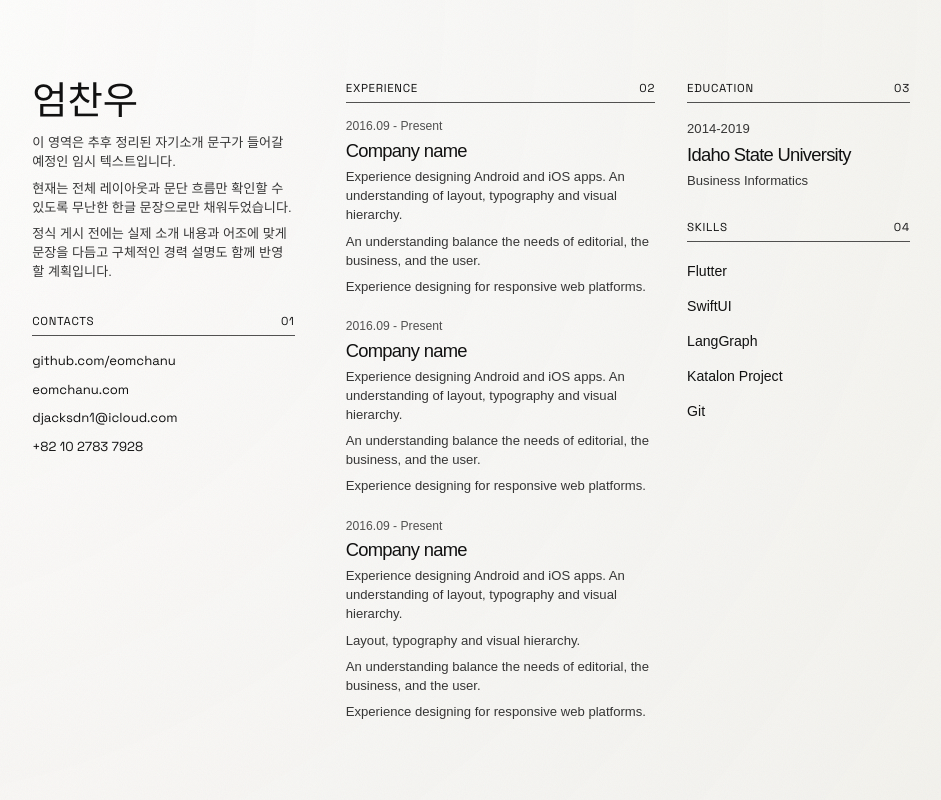
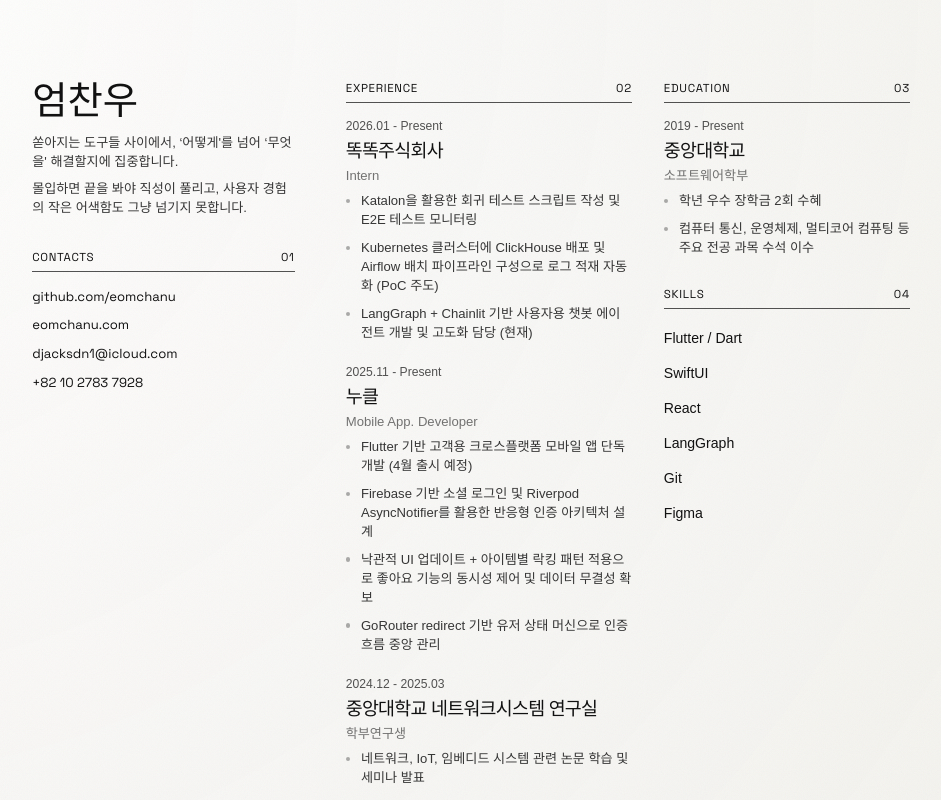
Before and after one commit to eomchanu/eomchanu-cv, a Next.js app: page / in a window 1280 px wide. Shown: the top 800 px of the page, without its empty margins (169-1110 px from the left). Built offline with nearby package versions, Linux system fonts and the light colour scheme; a web font is replaced by a local one.

Commit message:
content: Figma 최신 텍스트 및 레이아웃 반영
- Figma에서 갱신된 자기소개, 경력, 학력, 스킬 텍스트 반영
- 경력과 학력 설명 문단에 도트형 구분자 적용 및 위치 보정
- 우측 컬럼 폭을 넓혀 3컬럼 레이아웃 가독성 개선

```diff
--- a/app/globals.css
+++ b/app/globals.css
@@ -79,7 +79,7 @@ a {
 
 .content-panel {
   display: grid;
-  grid-template-columns: minmax(0, 1fr) minmax(120px, 0.72fr);
+  grid-template-columns: minmax(0, 1fr) minmax(150px, 0.86fr);
   gap: clamp(1.5rem, 3vw, 2rem);
 }
 
@@ -103,12 +103,37 @@ a {
   gap: 0.45rem;
 }
 
-.body-copy p,
-.education-card p {
+.body-copy p {
   margin: 0;
   font-size: clamp(0.82rem, 0.8vw, 0.94rem);
   line-height: 1.45;
   color: var(--muted);
+}
+
+.bullet-copy {
+  display: grid;
+  gap: 0.55rem;
+}
+
+.bullet-copy p {
+  position: relative;
+  margin: 0;
+  padding-left: 0.95rem;
+  font-size: clamp(0.82rem, 0.8vw, 0.94rem);
+  line-height: 1.45;
+  color: var(--muted);
+}
+
+.bullet-copy p::before {
+  content: "";
+  position: absolute;
+  top: 0.72em;
+  left: 0;
+  width: 0.26rem;
+  height: 0.26rem;
+  border-radius: 999px;
+  background: rgba(17, 17, 17, 0.34);
+  transform: translateY(-50%);
 }
 
 .section-block {
@@ -182,6 +207,14 @@ a {
   line-height: 1.08;
   font-weight: 500;
   letter-spacing: -0.04em;
+  white-space: pre-line;
+}
+
+.role-text {
+  margin: 0;
+  font-size: clamp(0.82rem, 0.8vw, 0.94rem);
+  line-height: 1.35;
+  color: rgba(17, 17, 17, 0.58);
 }
 
 .skills-list {
--- a/app/page.tsx
+++ b/app/page.tsx
@@ -2,6 +2,7 @@ type ExperienceItem = {
   id: string;
   period: string;
   company: string;
+  role?: string;
   paragraphs: string[];
 };
 
@@ -10,12 +11,12 @@ type EducationItem = {
   period: string;
   school: string;
   major: string;
+  details?: string[];
 };
 
 const summaryParagraphs = [
-  "이 영역은 추후 정리된 자기소개 문구가 들어갈 예정인 임시 텍스트입니다.",
-  "현재는 전체 레이아웃과 문단 흐름만 확인할 수 있도록 무난한 한글 문장으로만 채워두었습니다.",
-  "정식 게시 전에는 실제 소개 내용과 어조에 맞게 문장을 다듬고 구체적인 경력 설명도 함께 반영할 계획입니다."
+  "쏟아지는 도구들 사이에서, ‘어떻게'를 넘어 ‘무엇을' 해결할지에 집중합니다.",
+  "몰입하면 끝을 봐야 직성이 풀리고, 사용자 경험의 작은 어색함도 그냥 넘기지 못합니다."
 ];
 
 const contacts = [
@@ -27,48 +28,60 @@ const contacts = [
 
 const experiences: ExperienceItem[] = [
   {
-    id: "nookle-product-engineer",
-    period: "2016.09 - Present",
-    company: "Company name",
+    id: "ddok-company-intern",
+    period: "2026.01 - Present",
+    company: "똑똑주식회사",
+    role: "Intern",
     paragraphs: [
-      "Experience designing Android and iOS apps. An understanding of layout, typography and visual hierarchy.",
-      "An understanding balance the needs of editorial, the business, and the user.",
-      "Experience designing for responsive web platforms."
+      "Katalon을 활용한 회귀 테스트 스크립트 작성 및 E2E 테스트 모니터링",
+      "Kubernetes 클러스터에 ClickHouse 배포 및 Airflow 배치 파이프라인 구성으로 로그 적재 자동화 (PoC 주도)",
+      "LangGraph + Chainlit 기반 사용자용 챗봇 에이전트 개발 및 고도화 담당 (현재)"
     ]
   },
   {
-    id: "qa-intern",
-    period: "2016.09 - Present",
-    company: "Company name",
+    id: "nookle-mobile-developer",
+    period: "2025.11 - Present",
+    company: "누클",
+    role: "Mobile App. Developer",
     paragraphs: [
-      "Experience designing Android and iOS apps. An understanding of layout, typography and visual hierarchy.",
-      "An understanding balance the needs of editorial, the business, and the user.",
-      "Experience designing for responsive web platforms."
+      "Flutter 기반 고객용 크로스플랫폼 모바일 앱 단독 개발 (4월 출시 예정)",
+      "Firebase 기반 소셜 로그인 및 Riverpod AsyncNotifier를 활용한 반응형 인증 아키텍처 설계",
+      "낙관적 UI 업데이트 + 아이템별 락킹 패턴 적용으로 좋아요 기능의 동시성 제어 및 데이터 무결성 확보",
+      "GoRouter redirect 기반 유저 상태 머신으로 인증 흐름 중앙 관리"
     ]
   },
   {
     id: "embedded-researcher",
-    period: "2016.09 - Present",
-    company: "Company name",
+    period: "2024.12 - 2025.03",
+    company: "중앙대학교 네트워크시스템 연구실",
+    role: "학부연구생",
     paragraphs: [
-      "Experience designing Android and iOS apps. An understanding of layout, typography and visual hierarchy.",
-      "Layout, typography and visual hierarchy.",
-      "An understanding balance the needs of editorial, the business, and the user.",
-      "Experience designing for responsive web platforms."
+      "네트워크, IoT, 임베디드 시스템 관련 논문 학습 및 세미나 발표"
+    ]
+  },
+  {
+    id: "apple-developer-academy",
+    period: "2024.03 - 2024.12",
+    company: "Apple Developer Academy @ POSTECH",
+    role: "Junior Learner",
+    paragraphs: [
+      "개발을 포함한 기획, 디자인, 비즈니스 등 전반적인 프로덕트 생산 과정 경험",
+      "앱 스토어 출시 및 사용자 피드백 기반 유지보수"
     ]
   }
 ];
 
 const education: EducationItem[] = [
   {
-    id: "idaho-state-university",
-    period: "2014-2019",
-    school: "Idaho State University",
-    major: "Business Informatics"
+    id: "chungang-university",
+    period: "2019 - Present",
+    school: "중앙대학교",
+    major: "소프트웨어학부",
+    details: ["학년 우수 장학금 2회 수혜", "컴퓨터 통신, 운영체제, 멀티코어 컴퓨팅 등 주요 전공 과목 수석 이수"]
   }
 ];
 
-const skills = ["Flutter", "SwiftUI", "LangGraph", "Katalon Project", "Git"];
+const skills = ["Flutter / Dart", "SwiftUI", "React", "LangGraph", "Git", "Figma"];
 
 function SectionHeader({ title, index }: { title: string; index: string }) {
   return (
@@ -84,7 +97,8 @@ function ExperienceCard({ item }: { item: ExperienceItem }) {
     <article className="experience-card">
       <p className="meta-text">{item.period}</p>
       <h3>{item.company}</h3>
-        <div className="body-copy">
+      {item.role ? <p className="role-text">{item.role}</p> : null}
+      <div className="bullet-copy">
         {item.paragraphs.map((paragraph) => (
           <p key={`${item.id}-${paragraph}`}>{paragraph}</p>
         ))}
@@ -142,7 +156,14 @@ export default function Home() {
                     <article className="education-card" key={item.id}>
                       <p className="meta-text">{item.period}</p>
                       <h3>{item.school}</h3>
-                      <p>{item.major}</p>
+                      <p className="role-text">{item.major}</p>
+                      {item.details ? (
+                        <div className="bullet-copy">
+                          {item.details.map((detail) => (
+                            <p key={`${item.id}-${detail}`}>{detail}</p>
+                          ))}
+                        </div>
+                      ) : null}
                     </article>
                   ))}
                 </div>
```
